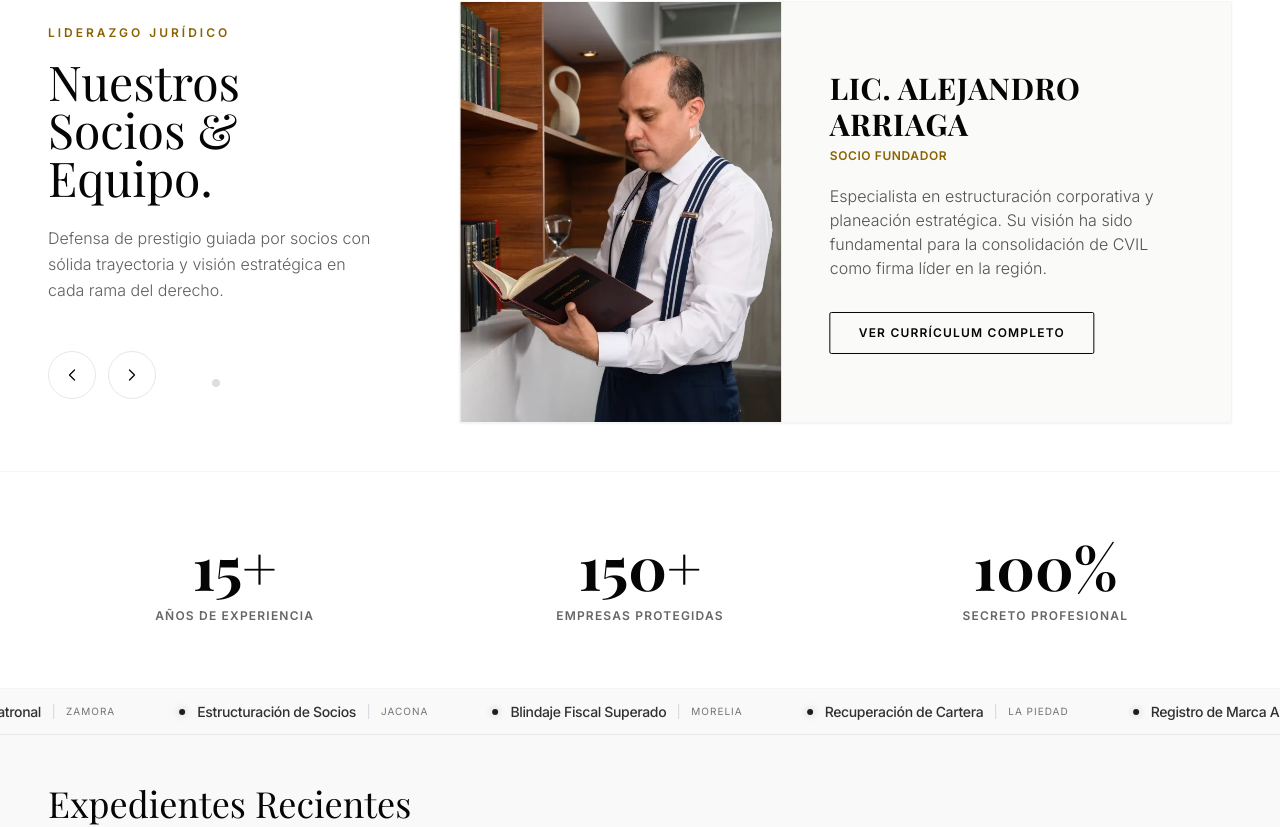
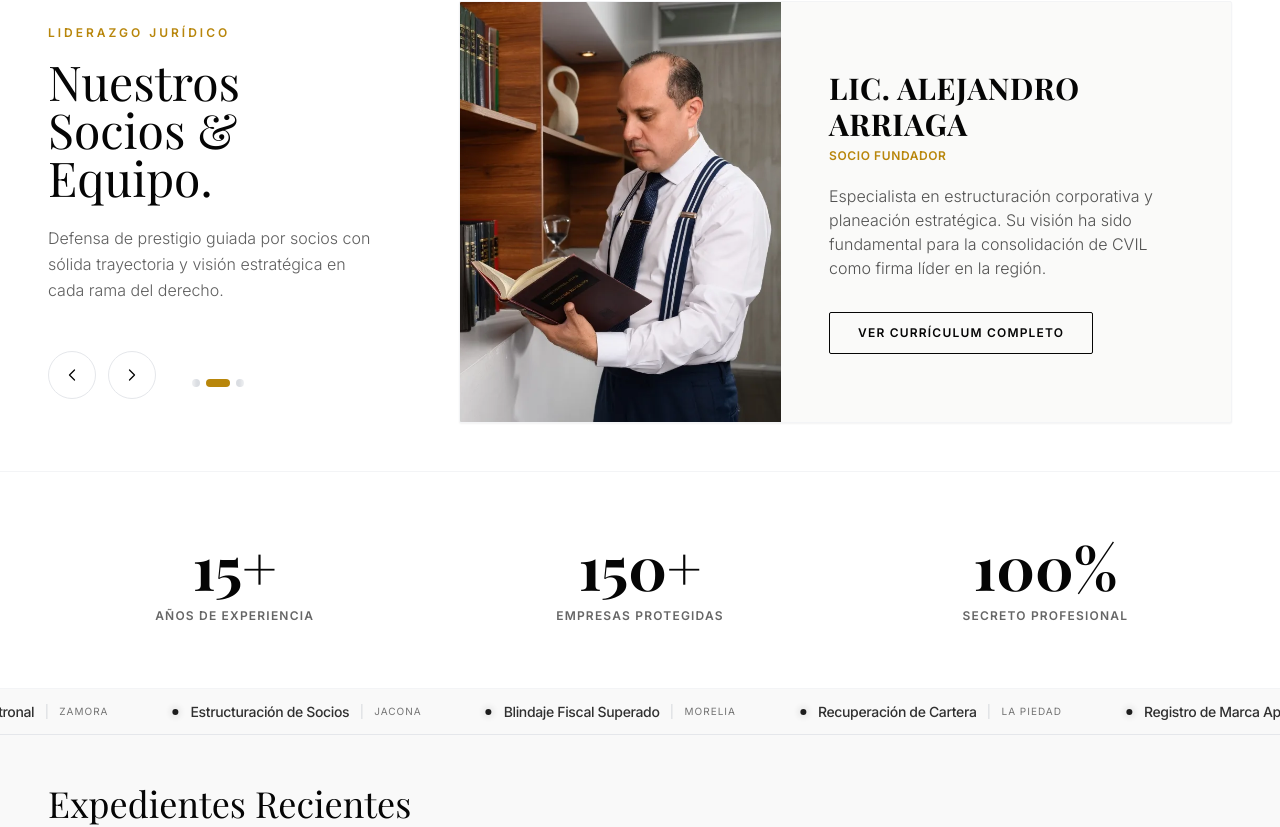
Before and after one commit to renavistudio/CVIL, a React (Vite) app: page / in a window 1280 px wide. Shown: the part 848-1675 px from the top of the page. Built offline with nearby package versions, Linux system fonts and the light colour scheme; a web font is replaced by a local one.

Commit message:
fix: restaurar diseño original de BentoGrid y Partners, arreglar scroll lock

```diff
--- a/App.tsx
+++ b/App.tsx
@@ -1,24 +1,21 @@
-import React, { Suspense } from 'react';
+import React from 'react';
 import Navbar from './components/Navbar';
+import LiveTicker from './components/LiveTicker';
 import Hero from './components/Hero';
-import LazySection from './components/LazySection';
-
-// Lazy load below-the-fold components
-const Partners = React.lazy(() => import('./components/Partners'));
-const Stats = React.lazy(() => import('./components/Stats'));
-const LiveTicker = React.lazy(() => import('./components/LiveTicker'));
-const CaseSuccess = React.lazy(() => import('./components/CaseSuccess'));
-const BentoGrid = React.lazy(() => import('./components/BentoGrid'));
-const Services = React.lazy(() => import('./components/Services'));
-const Manifesto = React.lazy(() => import('./components/Manifesto'));
-const ContactForm = React.lazy(() => import('./components/ContactForm'));
-const Location = React.lazy(() => import('./components/Location'));
-const Footer = React.lazy(() => import('./components/Footer'));
-const SocialProof = React.lazy(() => import('./components/SocialProof'));
-const ChatWidget = React.lazy(() => import('./components/ChatWidget'));
-const SocioMario = React.lazy(() => import('./components/SocioMario'));
-const SocioAlejandro = React.lazy(() => import('./components/SocioAlejandro'));
-const PrivacyPolicyPage = React.lazy(() => import('./components/PrivacyPolicyPage'));
+import Partners from './components/Partners';
+import Stats from './components/Stats';
+import CaseSuccess from './components/CaseSuccess';
+import BentoGrid from './components/BentoGrid';
+import Services from './components/Services';
+import Manifesto from './components/Manifesto';
+import ContactForm from './components/ContactForm';
+import Location from './components/Location';
+import Footer from './components/Footer';
+import SocialProof from './components/SocialProof';
+import ChatWidget from './components/ChatWidget';
+import SocioMario from './components/SocioMario';
+import SocioAlejandro from './components/SocioAlejandro';
+import PrivacyPolicyPage from "./components/PrivacyPolicyPage";
 
 const App: React.FC = () => {
   const [activeSocio, setActiveSocio] = React.useState<string | null>(null);
@@ -38,7 +35,9 @@ const App: React.FC = () => {
     handleHash();
     window.addEventListener('hashchange', handleHash);
 
-    return () => window.removeEventListener('hashchange', handleHash);
+    return () => {
+      window.removeEventListener('hashchange', handleHash);
+    };
   }, []);
 
   React.useEffect(() => {
@@ -60,11 +59,7 @@ const App: React.FC = () => {
   }, []);
 
   if (currentPath === "/aviso-de-privacidad") {
-    return (
-      <Suspense fallback={<div className="p-10 text-center font-sans">Cargando...</div>}>
-        <PrivacyPolicyPage />
-      </Suspense>
-    );
+    return <PrivacyPolicyPage />;
   }
 
   const handleCloseSocio = () => {
@@ -78,9 +73,6 @@ const App: React.FC = () => {
         <Navbar />
         <main>
           <Hero />
-
-          <LazySection minHeight="800px">
-            <Suspense fallback={null}>
           <Partners onOpenSocio={(id) => {
             if (id === 1) {
                 setActiveSocio('mario');
@@ -91,59 +83,20 @@ const App: React.FC = () => {
                 window.location.hash = '#/socio/alejandro-arriaga';
             }
           }} />
-            </Suspense>
-          </LazySection>
-
-          <LazySection minHeight="400px">
-            <Suspense fallback={null}>
           <Stats />
           <LiveTicker />
-            </Suspense>
-          </LazySection>
-
-          <LazySection minHeight="600px">
-            <Suspense fallback={null}>
           <CaseSuccess />
-            </Suspense>
-          </LazySection>
-
-          <LazySection minHeight="600px">
-            <Suspense fallback={null}>
           <BentoGrid />
-            </Suspense>
-          </LazySection>
-
-          <LazySection minHeight="800px">
-            <Suspense fallback={null}>
           <Services />
-            </Suspense>
-          </LazySection>
-
-          <LazySection minHeight="400px">
-            <Suspense fallback={null}>
           <Manifesto />
           <SocialProof />
-            </Suspense>
-          </LazySection>
-
-          <LazySection minHeight="800px">
-            <Suspense fallback={null}>
           <ContactForm />
           <Location />
-            </Suspense>
-          </LazySection>
-
         </main>
-
-        <LazySection minHeight="200px">
-          <Suspense fallback={null}>
         <Footer />
         <ChatWidget />
-          </Suspense>
-        </LazySection>
       </div>
 
-      <Suspense fallback={null}>
       {activeSocio === 'mario' && (
         <div className="fixed inset-0 z-[100] bg-white overflow-y-auto animate-fade-in">
           <SocioMario onClose={handleCloseSocio} />
@@ -155,7 +108,6 @@ const App: React.FC = () => {
           <SocioAlejandro onClose={handleCloseSocio} />
         </div>
       )}
-      </Suspense>
     </>
   );
 };
--- a/components/BentoGrid.tsx
+++ b/components/BentoGrid.tsx
@@ -1,5 +1,6 @@
 import React from 'react';
-import { Scale, Users } from 'lucide-react';
+import { motion } from 'framer-motion';
+import { Scale, Users, ArrowRight } from 'lucide-react';
 
 const TramitologiaIcon = ({ className }: { className?: string }) => (
     <svg
@@ -84,7 +85,7 @@ const BentoGrid: React.FC = () => {
 
                     {/* Card 2: Efficiency */}
                     <div
-                        className="md:col-span-4 relative h-[450px] bg-obsidian text-white group overflow-hidden shadow-lg hover:scale-[1.005] transition-transform duration-500"
+                        className="md:col-span-4 relative h-[450px] bg-obsidian text-white group overflow-hidden shadow-lg hover:shadow-2xl hover:scale-[1.005] transition-all duration-500"
                     >
                         <div className="absolute inset-0">
                             <img loading="lazy"
@@ -97,8 +98,8 @@ const BentoGrid: React.FC = () => {
 
                         <div className="relative z-10 p-10 h-full flex flex-col justify-between">
                             <div className="flex justify-between items-start">
-                                <div className="w-12 h-12 border border-white/10 flex items-center justify-center rounded-full bg-white/5 backdrop-blur-sm">
-                                    <TramitologiaIcon className="w-6 h-6 text-white" />
+                                <div className="w-12 h-12 bg-gray-50 border border-gray-200 flex items-center justify-center text-obsidian group-hover:bg-obsidian group-hover:text-white transition-colors duration-500 shadow-sm">
+                                    <TramitologiaIcon className="w-5 h-5" />
                                 </div>
                                 <span className="text-9xl font-serif text-white/5 absolute right-4 top-4 -z-10 font-bold">02</span>
                             </div>
@@ -114,7 +115,7 @@ const BentoGrid: React.FC = () => {
 
                     {/* Card 3: Team */}
                     <div
-                        className="md:col-span-12 relative h-[300px] bg-white group overflow-hidden border border-gray-200 shadow-sm hover:scale-[1.005] transition-transform duration-500"
+                        className="md:col-span-12 relative h-[300px] bg-white group overflow-hidden border border-gray-200 shadow-sm hover:shadow-2xl hover:scale-[1.005] transition-all duration-500"
                     >
                         <div className="absolute inset-0">
                             <img loading="lazy"
@@ -127,8 +128,10 @@ const BentoGrid: React.FC = () => {
 
                         <div className="relative z-10 p-12 h-full flex flex-col md:flex-row items-center justify-between">
                             <div className="max-w-xl">
-                                <div className="flex items-center space-x-3 mb-4">
-                                    <Users className="w-5 h-5 text-obsidian" />
+                                <div className="flex items-center space-x-4 mb-6">
+                                    <div className="w-12 h-12 bg-gray-50 border border-gray-200 flex items-center justify-center text-obsidian group-hover:bg-obsidian group-hover:text-white transition-colors duration-500 shadow-sm shrink-0">
+                                        <Users className="w-5 h-5" />
+                                    </div>
                                     <span className="text-xs font-bold uppercase tracking-widest text-obsidian">Equipo Multidisciplinario</span>
                                 </div>
                                 <h3 className="text-3xl font-serif text-obsidian mb-2">Un equipo de especialistas por cada caso.</h3>
--- a/components/Partners.tsx
+++ b/components/Partners.tsx
@@ -155,7 +155,7 @@ const Partners: React.FC<{ onOpenSocio?: (id: number) => void }> = ({ onOpenSoci
 
                     {/* Left side: Section Header / Intro (4 columns) */}
                     <div className="lg:col-span-4 flex flex-col justify-center pr-0 lg:pr-8">
-                        <span className="text-xs font-bold tracking-[0.25em] text-gold uppercase mb-4 block">
+                        <span className="text-xs font-bold tracking-[0.25em] text-[#B8860B] uppercase mb-4 block">
                             Liderazgo Jurídico
                         </span>
                         <h2 className="text-4xl lg:text-5xl font-serif text-obsidian leading-[1.1] mb-6">
@@ -202,26 +202,22 @@ const Partners: React.FC<{ onOpenSocio?: (id: number) => void }> = ({ onOpenSoci
                                     {partners.map((_, dotIdx) => {
                                         const isActive = currentIndex === dotIdx;
                                         return (
-                                            <button
+                                            <motion.button
                                                 key={dotIdx}
                                                 onClick={() => {
                                                     setDirection(dotIdx > currentIndex ? 1 : -1);
                                                     setCurrentIndex(dotIdx);
                                                 }}
-                                                aria-label={`Ver socio ${dotIdx + 1}`}
-                                                className="flex items-center justify-center w-12 h-12"
-                                            >
-                                                <motion.span
                                                 layout
                                                 initial={false}
                                                 animate={{
                                                     width: isActive ? 24 : 8,
-                                                        backgroundColor: isActive ? '#946B00' : 'rgba(209, 213, 219, 0.8)'
+                                                    backgroundColor: isActive ? '#B8860B' : 'rgba(209, 213, 219, 0.8)'
                                                 }}
                                                 transition={{ type: "spring", stiffness: 300, damping: 30 }}
-                                                    className="h-2 rounded-full shrink-0 block"
+                                                className="h-2 rounded-full shrink-0 focus:outline-none"
+                                                aria-label={`Ver socio ${dotIdx + 1}`}
                                             />
-                                            </button>
                                         );
                                     })}
                                 </motion.div>
@@ -291,8 +287,6 @@ const Partners: React.FC<{ onOpenSocio?: (id: number) => void }> = ({ onOpenSoci
                                     <img loading="lazy"
                                         src={currentPartner.image}
                                         alt={currentPartner.name}
-                                        width="1000"
-                                        height="667"
                                         className="w-full h-full object-cover object-[center_top] sm:absolute sm:inset-0"
                                         style={{ minHeight: '280px' }}
                                     />
@@ -303,7 +297,7 @@ const Partners: React.FC<{ onOpenSocio?: (id: number) => void }> = ({ onOpenSoci
                                     <h3 className="text-2xl md:text-3xl font-bold font-serif text-obsidian tracking-wide uppercase mb-1.5">
                                         {currentPartner.name}
                                     </h3>
-                                    <p className="text-gold font-semibold text-xs uppercase tracking-wider mb-5">
+                                    <p className="text-[#B8860B] font-semibold text-xs uppercase tracking-wider mb-5">
                                         {currentPartner.role}
                                     </p>
                                     {currentPartner.description && (
```
Lines whose indentation alone changed are shown as unchanged.
